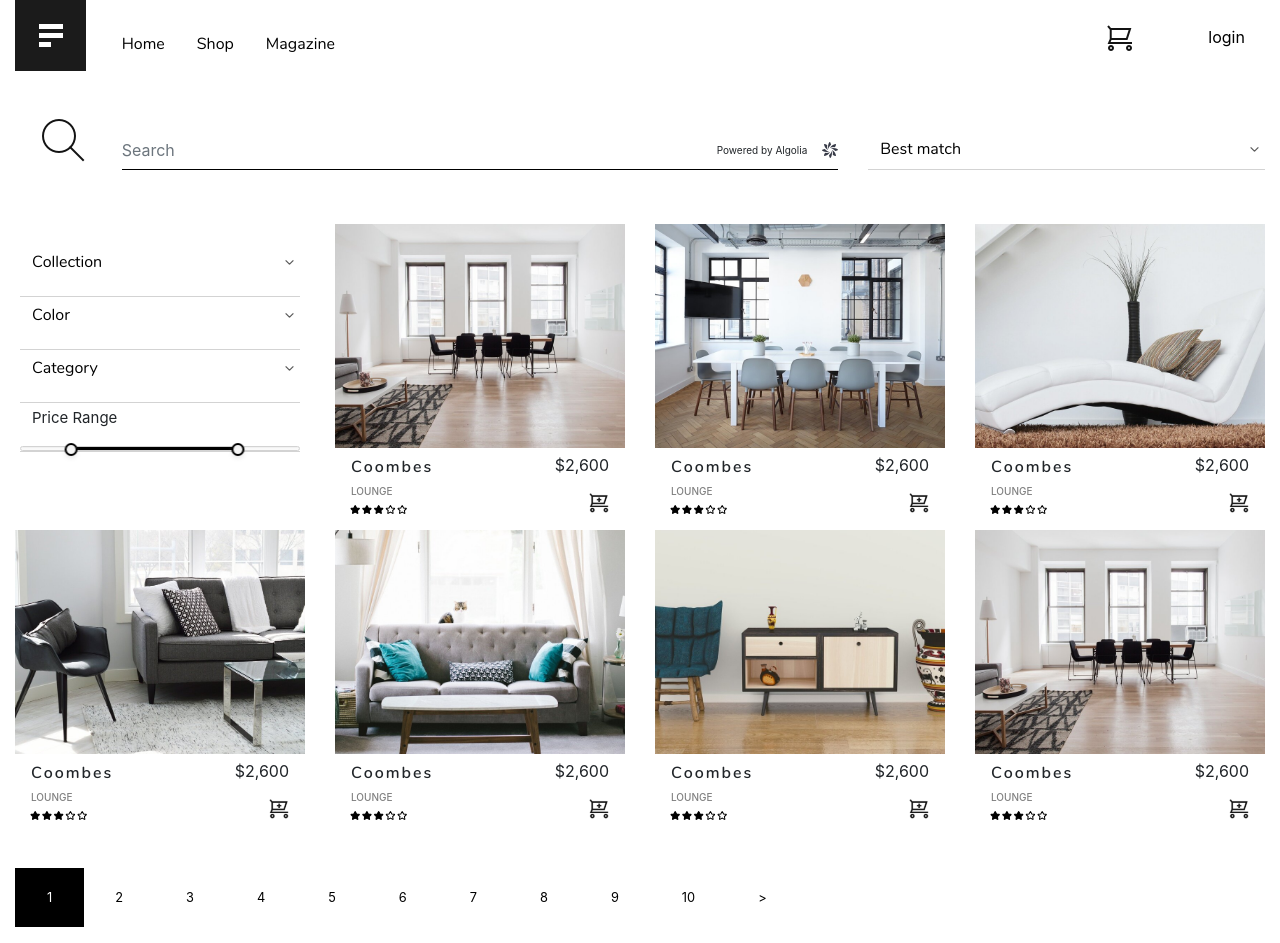
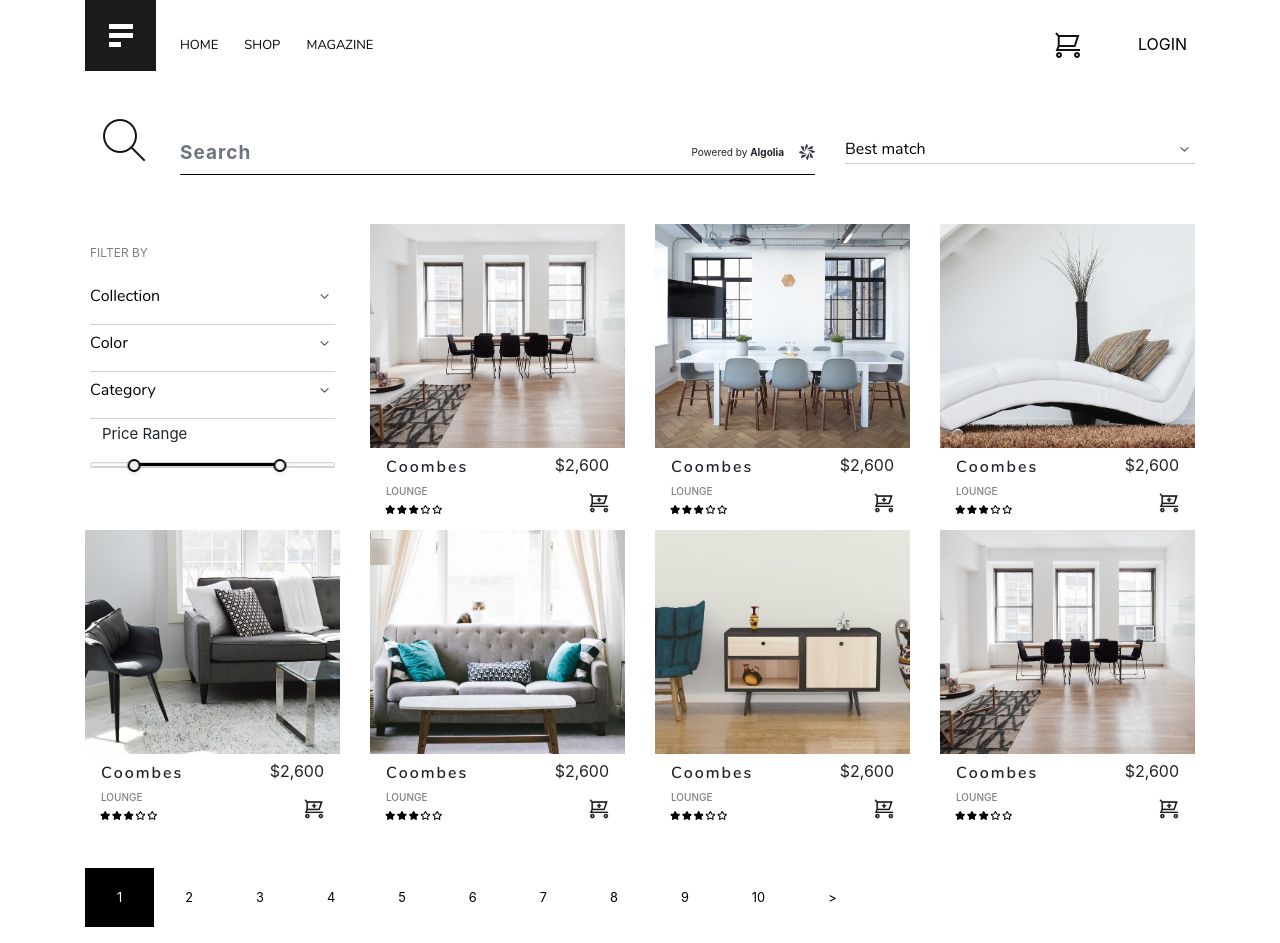
Before and after one commit to VincentLhosteEpitech/integrationtest, a plain HTML site: page index.html in a window 1280 px wide. Drawn offline with nearby package versions, Linux system fonts and the light colour scheme.

Commit message:
commit final

```diff
--- a/index.html
+++ b/index.html
@@ -26,7 +26,7 @@
 </head>
 
 
-	<div class="container-fluid">
+	<div class="container">
 	 	<div class="row">
 	 			<div class="col-2 col-xs-2 col-sm-2 col-md-1">
 	 				<a href="#">
@@ -40,17 +40,17 @@
 		 			<ul class="nav-container">
 		 				<li class="nav-item">
 		 				  <a href="#">
-		 					Home
+		 					HOME
 		 			      </a>
 		 				</li>
 		 				<li class="nav-item">
 		 				  <a href="#">
-		 					Shop
+		 					SHOP
 		 				  </a>
 		 				</li>
 		 				<li class="nav-item">
 		 				  <a href="#">
-		 					Magazine
+		 					MAGAZINE
 		 				  </a>
 		 				</li>
 		 			</ul>
@@ -70,7 +70,7 @@
 			 	<div class="col-2 col-xs-2 col-sm-2 col-md-1">
 
 			 		<p class="login">
-			 			<a href="#">login</a>
+			 			<a href="#">LOGIN</a>
 			 		</p>
 
 		 			<nav class="navbar navbar-expand-lg navbar-light">
@@ -119,7 +119,7 @@
                  <form class="form-inline my-2 my-lg-0">
                          <label for="search" class="label-search">
                             <input class="form-control mr-sm-2" type="search" name="search" id="search" placeholder="Search" aria-label="Search">
-                            <span class="powered-by">Powered by Algolia</span>
+                            <span class="powered-by">Powered by <strong>Algolia</strong></span>
                             <img class="powered-by" src="images/Sajari Logo.png" alt="logo powered by">
                         </label>
                 </form>
@@ -189,6 +189,7 @@
 	 		<div class="col-12 col-xs-12 col-sm-6 col-md-6 col-xl-3 hider">
 	 			<div id="filters-widget">
 			 		<div class="homepage-widget">
+			 			<p class="filterby">FILTER BY</p>
 			 			<p>
 							  <button class="btn homepage-widget-button" type="button" data-toggle="collapse" data-target="#collapse" aria-expanded="false" aria-controls="collapse">
 							    Collection
--- a/js/script.js
+++ b/js/script.js
@@ -8,6 +8,6 @@ window.onload = function(){
       range: {
           'min': 0,
           'max': 100
-      }
+      },
   });
 };
--- a/style.css
+++ b/style.css
@@ -143,6 +143,7 @@ article.home {
 	color: black;
 	text-decoration: none;
 	margin-right: 2em;
+	font-size: 13px;
 }
 
 .nav-item a:hover {
@@ -152,7 +153,7 @@ article.home {
 
 /*navbar-button*/
 .navbar{
-        padding-top: 25px;
+        padding-top: 2em;
         padding-right: 0rem;
         padding-bottom: 0rem;
         margin-left: auto;
@@ -165,10 +166,15 @@ article.home {
 
 /*quick access*/
 .quick-access {
-	padding-top: 2%;
+	padding-top: 1%;
 	padding-bottom: 3%;
 }
 
+/*Filter by*/
+.filterby{
+	color: grey;
+	font-size: 12px;
+}
 
 /*searchbar & searchbar button*/
 
@@ -185,7 +191,11 @@ article.home {
     border-left: none;
     border-right: none;
     border-top: none;
+    font-weight: 700;
+    font-size: 19px;
+    letter-spacing: 1px;
 }
+
 
 button.btn-outline-success {
   background-image: url(images/Search.png);
@@ -254,6 +264,8 @@ img.d-block.w-50{
     width: 100%;
     text-align: left;
     font-family: "avenir";
+    padding-left: 0px;
+    padding-bottom: 0px;
 }
 
 .card {
@@ -432,7 +444,7 @@ background-color: black;
 	display: block;
     margin-left: auto;
     margin-right: auto;
-    padding-top: 25px;
+    padding-top: 2em;
 }
 
 .cart:hover {
@@ -444,7 +456,7 @@ background-color: black;
 
 .login{
 	text-align: center;
-	padding-top: 25px;
+	padding-top: 2em;
 }
 
 .login a{
```
